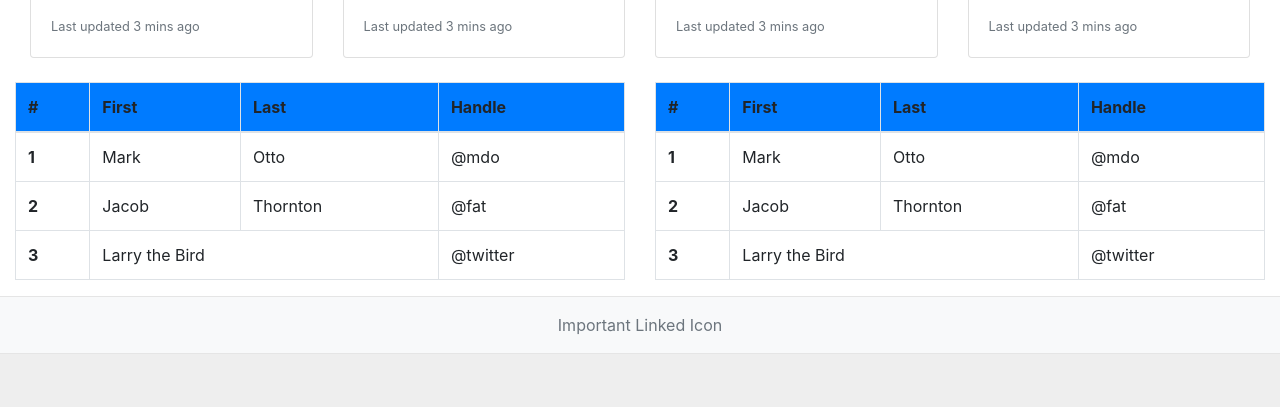
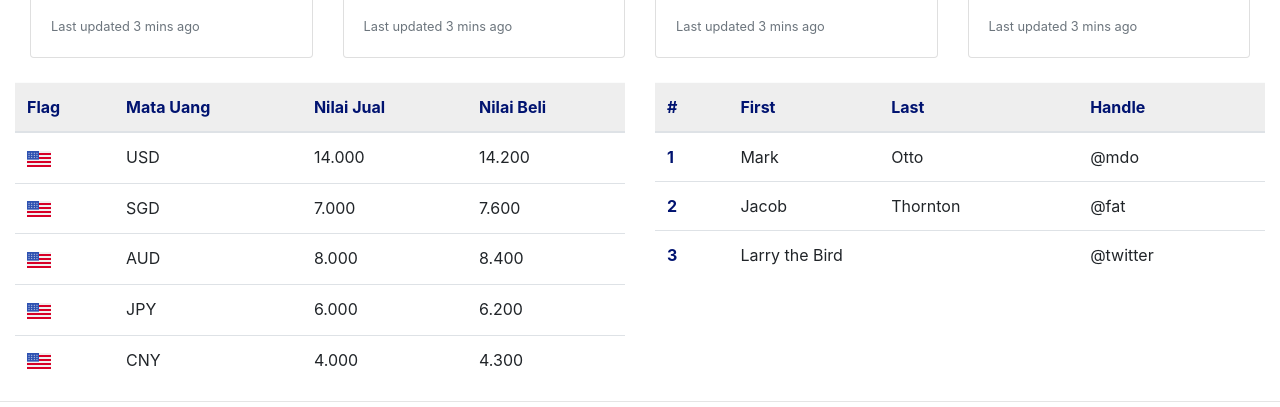
Before and after one commit to RBAYU505/protoview, a plain HTML site: page protoview/index.html in a window 1280 px wide. Shown: the part 1865-2272 px from the top of the page. Drawn offline with Linux system fonts and the light colour scheme.

```diff
--- a/protoview/assets/css/mycss.css
+++ b/protoview/assets/css/mycss.css
@@ -9,8 +9,12 @@
     background-color: #283593 !important;
   }
 
-.bg-abu {
+  .bg-abu {
     background-color: #eeeeee !important;
+  }
+
+  .bg-abugelap {
+    background-color: #90a4ae !important;
   }
 
   a.bg-abu:hover, a.bg-abu:focus,
@@ -23,7 +27,11 @@
     height: 0;
     margin: 0.5rem 0;
     overflow: hidden;
-    border: 0.05rem solid #3644b3;
+    border: 0.05rem solid #3644b3 !important;
+  }
+
+  th {
+    color: #001370 !important;
   }
 
 /* Navbar Text Color */
--- a/protoview/index.html
+++ b/protoview/index.html
@@ -366,40 +366,73 @@
   <div class="container-fluid mt-4">
     <div class="row">
         <div class="col-md-6">
-          <table class="table table-bordered">
-            <thead>
-              <tr class="bg-primary">
-                <th scope="col">#</th>
-                <th scope="col">First</th>
-                <th scope="col">Last</th>
-                <th scope="col">Handle</th>
+          <table class="table">
+            <thead class="table-light">
+              <tr class="bg-abu">
+                <th scope="col">Flag</th>
+                  <th scope="col">Mata Uang</th>
+                  <th scope="col">Nilai Jual</th>
+                  <th scope="col">Nilai Beli</th>
               </tr>
             </thead>
             <tbody>
               <tr>
-                <th scope="row">1</th>
-                <td>Mark</td>
-                <td>Otto</td>
-                <td>@mdo</td>
+                <th scope="row">
+                  <a class="thumbnail" href="#">
+                    <img class="img-responsive" src="assets/img/ic-flag.png" alt="">
+                  </a>
+                </th>
+                <td>USD</td>
+                <td>14.000</td>
+                <td>14.200</td>
               </tr>
               <tr>
-                <th scope="row">2</th>
-                <td>Jacob</td>
-                <td>Thornton</td>
-                <td>@fat</td>
+                <th scope="row">
+                  <a class="thumbnail" href="#">
+                    <img class="img-responsive" src="assets/img/ic-flag.png" alt="">
+                  </a>
+                </th>
+                <td>SGD</td>
+                <td>7.000</td>
+                <td>7.600</td>
               </tr>
               <tr>
-                <th scope="row">3</th>
-                <td colspan="2">Larry the Bird</td>
-                <td>@twitter</td>
+                <th scope="row">
+                  <a class="thumbnail" href="#">
+                    <img class="img-responsive" src="assets/img/ic-flag.png" alt="">
+                  </a>
+                </th>
+                <td>AUD</td>
+                <td>8.000</td>
+                <td>8.400</td>
+              </tr>
+              <tr>
+                <th scope="row">
+                  <a class="thumbnail" href="#">
+                    <img class="img-responsive" src="assets/img/ic-flag.png" alt="">
+                  </a>
+                </th>
+                <td>JPY</td>
+                <td>6.000</td>
+                <td>6.200</td>
+              </tr>
+              <tr>
+                <th scope="row">
+                  <a class="thumbnail" href="#">
+                    <img class="img-responsive" src="assets/img/ic-flag.png" alt="">
+                  </a>
+                </th>
+                <td>CNY</td>
+                <td>4.000</td>
+                <td>4.300</td>
               </tr>
             </tbody>
           </table>
       </div>
         <div class="col-md-6">
-          <table class="table table-bordered">
-            <thead>
-              <tr class="bg-primary">
+          <table class="table">
+            <thead class="table-light">
+              <tr class="bg-abu">
                 <th scope="col">#</th>
                 <th scope="col">First</th>
                 <th scope="col">Last</th>
@@ -432,9 +465,14 @@
 
   <!-- Bottom Information-->
   <hr class="p-0 m-0 b-0">
-    <div class="bg-light py-2">
+    <div class="py-2">
         <div class="container text-center">
-            <p class="text-muted mb-0 py-2">Important Linked Icon</p>
+          <div class="row">
+            <div class="col-sm-3"><img src="assets/img/ojk.png" class="img-fluid" alt="Responsive image"></div>
+            <div class="col-sm-3"><img src="assets/img/lps.png" class="img-fluid" alt="Responsive image"></div>
+            <div class="col-sm-3"><img src="assets/img/ojk.png" class="img-fluid" alt="Responsive image"></div>
+            <div class="col-sm-3"><img src="assets/img/lps.png" class="img-fluid" alt="Responsive image"></div>
+          </div>
         </div>
     </div>
   <hr class="p-0 m-0 b-0">
```
Also changed, not shown: protoview/assets/img/lps.png (added), protoview/assets/img/ojk.png (added).
